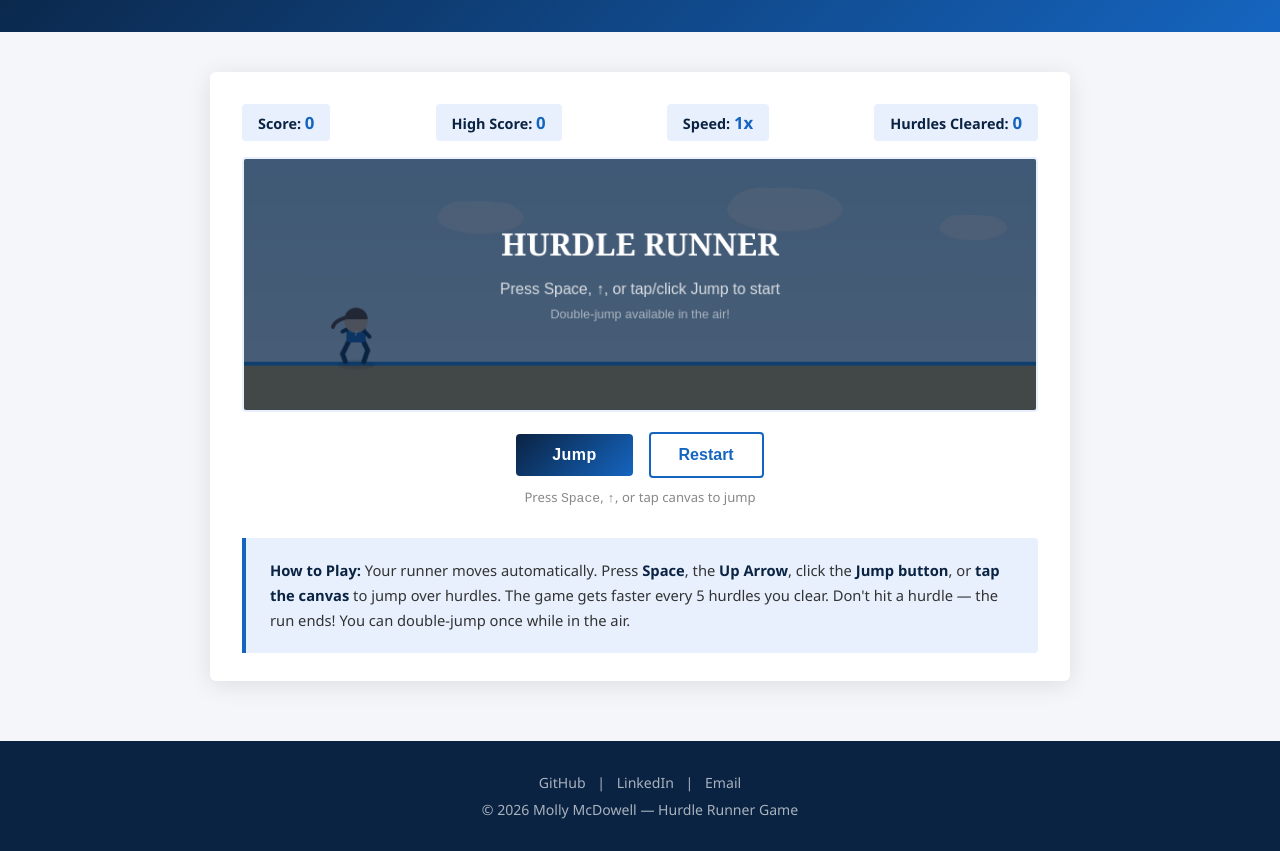
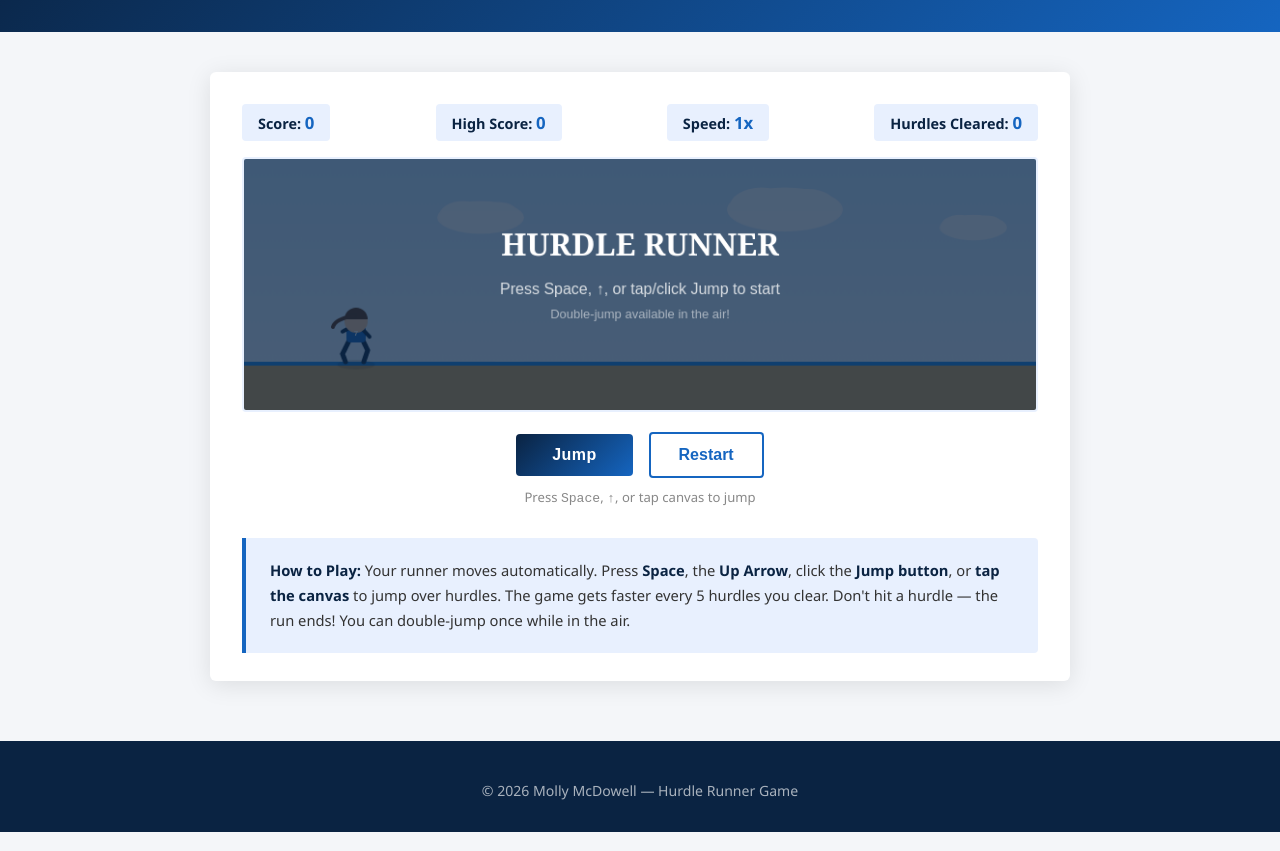
Before and after one commit to mollymcdowell825/molly-mcdowell, a plain HTML site: page game.html in a window 1280 px wide. Shown: the part 179-1030 px from the top of the page. Drawn offline with Linux system fonts and the light colour scheme.

Commit message:
Update game.html

```diff
--- a/game.html
+++ b/game.html
@@ -230,11 +230,7 @@
 
   <!-- FOOTER -->
   <footer>
-    <div>
-      <a href="https://github.com/" target="_blank">GitHub</a> |
-      <a href="https://linkedin.com/" target="_blank">LinkedIn</a> |
-      <a href="mailto:molly@example.com">Email</a>
-    </div>
+
     <p style="margin-top:0.5rem;">&copy; 2026 Molly McDowell &mdash; Hurdle Runner Game</p>
   </footer>
 
```
